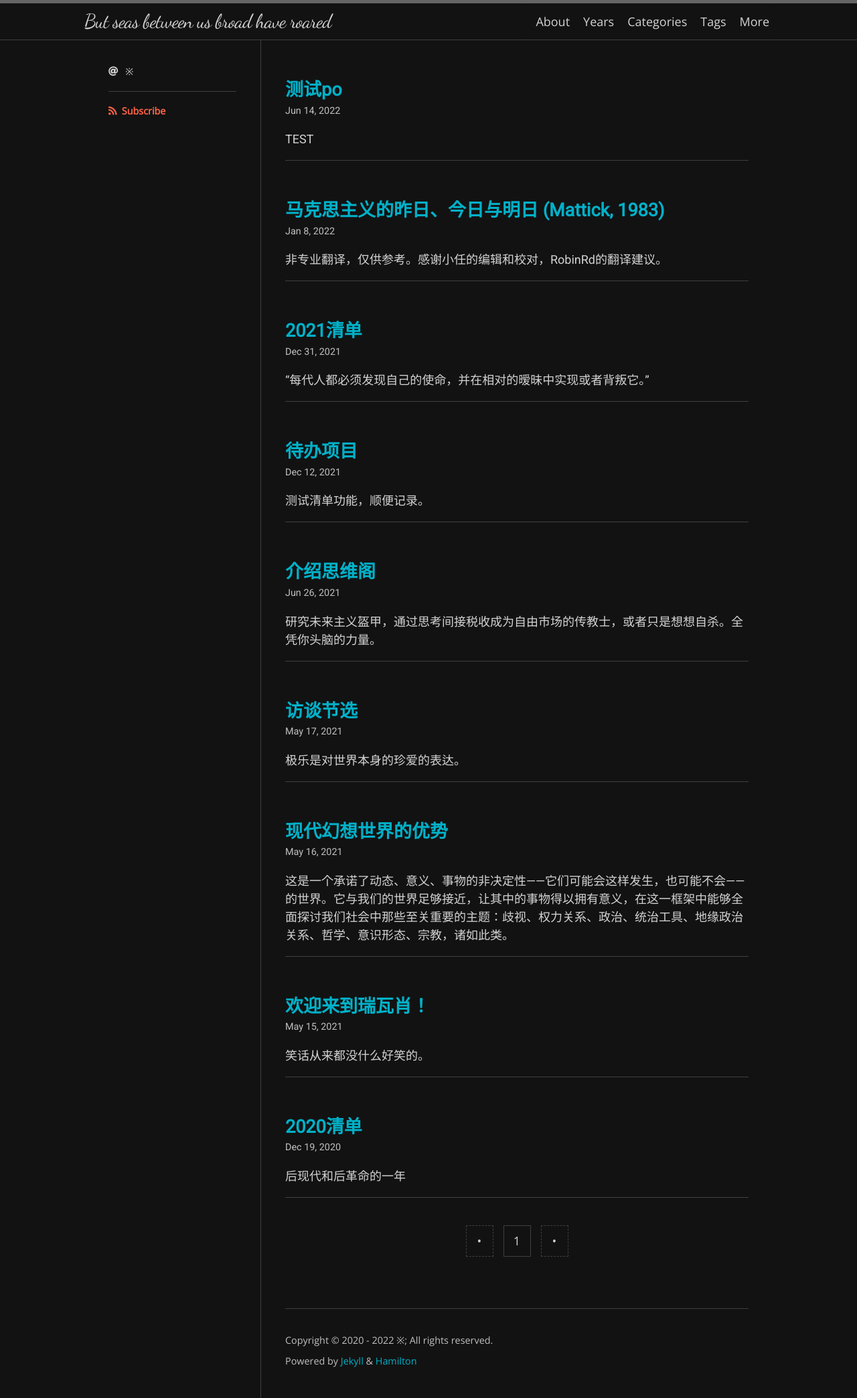
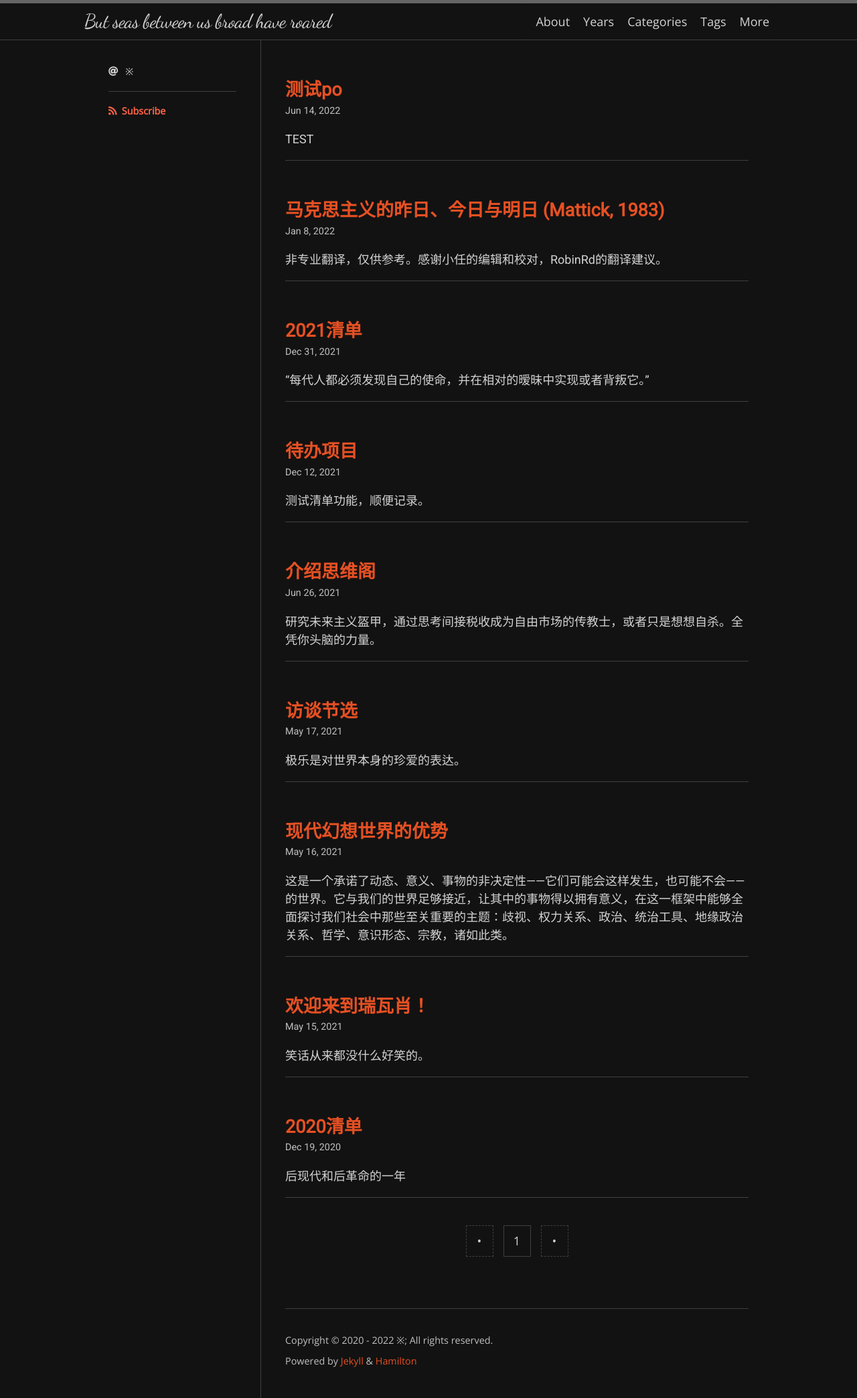
Before and after one commit to scatterdclouds/scatterdclouds.github.io, a Jekyll site: the page built from index.html, in a window 1280 px wide. Shown: the whole page at 67% size. Built offline with Jekyll 4.4.1, drawn with Linux system fonts in a browser that asks for light colours; nearby versions of some CDN libraries; some web fonts are replaced; the list of posts is cut into pages by our own code; comment, search, counter and statistics services are not loaded.

Commit message:
Update _config.yml

```diff
--- a/_config.yml
+++ b/_config.yml
@@ -12,7 +12,7 @@ plugins:
 
 paginate: 10
 
-skin: midnight
+skin: disco
 
 # Uncomment the below line and set the tracking ID for enabling Google Analytics
 #
```
